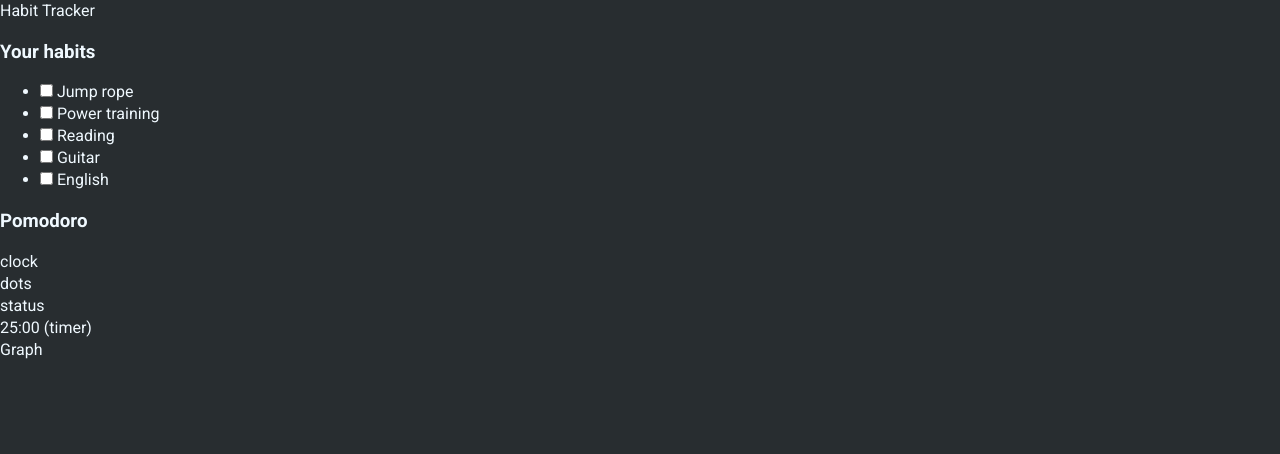
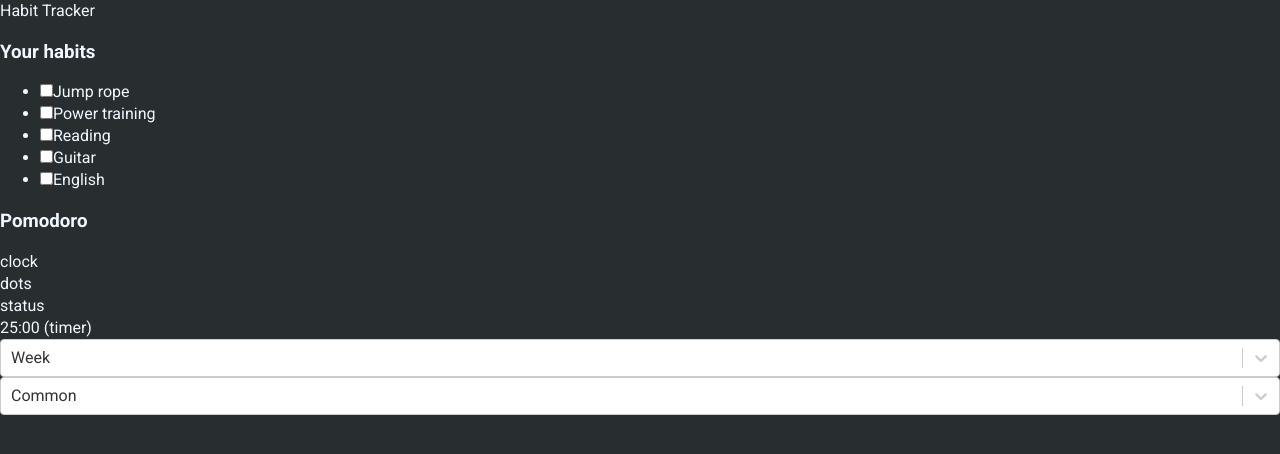
Before and after one commit to Darkonica/habit-tracker, a React app: page / in a window 1280 px wide. Shown: the top 454 px of the page. Built offline with nearby package versions, Linux system fonts and the light colour scheme.

Commit message:
New select + checkbox

```diff
--- a/package.json
+++ b/package.json
@@ -39,7 +39,9 @@
     "fork-ts-checker-webpack-plugin": "^9.0.2",
     "html-webpack-plugin": "^5.5.0",
     "mini-css-extract-plugin": "^2.6.1",
+    "react-circular-progressbar": "^2.1.0",
     "react-refresh": "^0.14.0",
+    "react-select": "^5.8.0",
     "sass": "^1.55.0",
     "sass-loader": "^14.0.0",
     "serve": "^14.0.1",
--- a/src/components/Graph/Graph.tsx
+++ b/src/components/Graph/Graph.tsx
@@ -1,4 +1,5 @@
 import { LineChart, Line, ResponsiveContainer, XAxis, YAxis, Tooltip, Legend } from 'recharts';
+import Select from 'react-select';
 import styles from './styles.scss';
 
 const data = [
@@ -47,9 +48,33 @@ const data = [
 ]
 
 export const Graph = () => {
+  const timePickerOptions = [
+    { value: 'week', label: 'Week' },
+    { value: 'month', label: 'Month' },
+    { value: 'year', label: 'Year' }
+  ];
+  const graphViewOptions = [
+    { value: 'Common', label: 'Common' },
+    { value: 'Separate', label: 'Separate' },
+  ];
+
   return (
     <div className={styles.container}>
-      <div>Graph</div>
+      <div className={styles.graphControls}>
+        <div className={styles.timePicker}>
+          <Select
+            defaultValue={timePickerOptions[0]}
+            options={timePickerOptions}
+          />
+        </div>
+
+        <div className={styles.graphView}>
+          <Select
+            defaultValue={graphViewOptions[0]}
+            options={graphViewOptions}
+          />
+        </div>
+      </div>
 
       <ResponsiveContainer width="100%" height="100%">
         <LineChart width={730} height={250} data={data}>
--- a/src/components/Graph/styles.scss
+++ b/src/components/Graph/styles.scss
@@ -2,3 +2,8 @@
   width: 100%;
   height: 400px;
 }
+.graphControls {
+  display: flex;
+  justify-content: space-between;
+  margin-bottom: 1em;
+}
--- a/src/components/HabitsList/HabitsList.tsx
+++ b/src/components/HabitsList/HabitsList.tsx
@@ -1,3 +1,4 @@
+import { Checkbox } from '@src/components/ui';;
 import styles from './styles.scss';
 
 export const HabitsList = () => {
@@ -5,31 +6,20 @@ export const HabitsList = () => {
     <>
       <h3>Your habits</h3>
       <ul className={styles.list}>
-        {/* separate component maybe */}
         <li>
-          <label>
-            <input type="checkbox" /> Jump rope
-          </label>
+          <Checkbox label="Jump rope" />
         </li>
         <li>
-          <label>
-            <input type="checkbox" /> Power training
-          </label>
+          <Checkbox label="Power training" />
         </li>
         <li>
-          <label>
-            <input type="checkbox" /> Reading
-          </label>
+          <Checkbox label="Reading" />
         </li>
         <li>
-          <label>
-            <input type="checkbox" /> Guitar
-          </label>
+          <Checkbox label="Guitar" />
         </li>
         <li>
-          <label>
-            <input type="checkbox" /> English
-          </label>
+          <Checkbox label="English" />
         </li>
       </ul>
     </>
--- /dev/null
+++ b/src/components/ui/Checkbox/Checkbox.tsx
@@ -0,0 +1,28 @@
+import { useState } from "react";
+import styles from './styles.scss';
+
+type Props = {
+  label: string
+}
+
+export const Checkbox = ({ label }: Props) => {
+  // TODO: hardcode for now
+  const [checked, setChecked] = useState(false);
+
+  const handleChange = () => {
+    // TODO: check info about prevState for useState
+    setChecked(!checked);
+  }
+
+  return (
+    <label>
+      <input
+        type="checkbox"
+        checked={checked}
+        onChange={handleChange}
+        className={styles.checkbox}
+      />
+      <span>{label}</span>
+    </label>
+  )
+}
--- /dev/null
+++ b/src/components/ui/Checkbox/index.js
@@ -0,0 +1 @@
+export { Checkbox } from './Checkbox';
--- /dev/null
+++ b/src/components/ui/Checkbox/styles.scss
@@ -0,0 +1,8 @@
+.checkbox {
+  margin-right: 12px;
+  margin-bottom: 6px;
+
+  &:checked+span {
+    text-decoration: line-through;
+  }
+}
--- /dev/null
+++ b/src/components/ui/index.js
@@ -0,0 +1,2 @@
+export { Header } from './Header';
+export { Checkbox } from './Checkbox';
--- a/src/pages/Main/styles.scss
+++ b/src/pages/Main/styles.scss
@@ -1,5 +1,6 @@
 .habitsPomodoroCont {
   display: flex;
+  margin-bottom: 2em;
 
   .habitsCont {
     flex: 1 1 50%;
```
Also changed, not shown: 1 other file (tests, documents, lock files or other folders).
